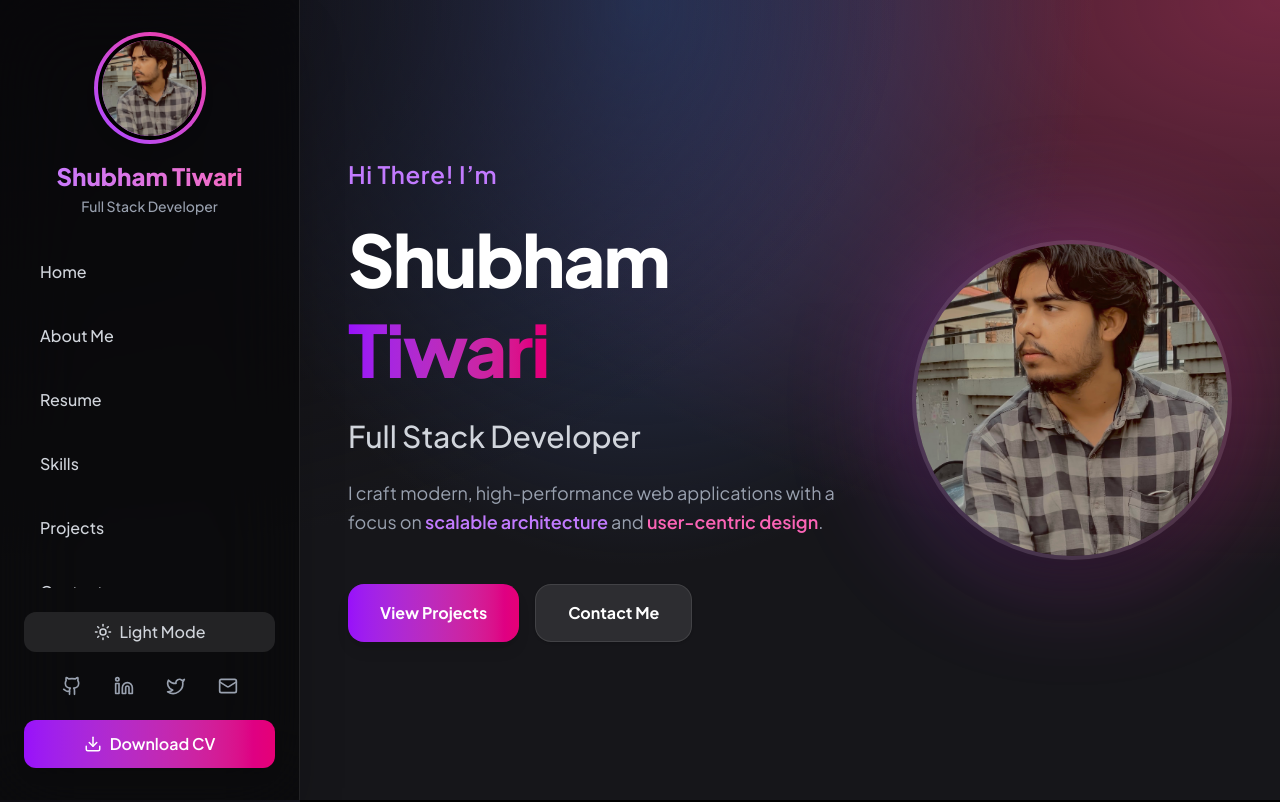
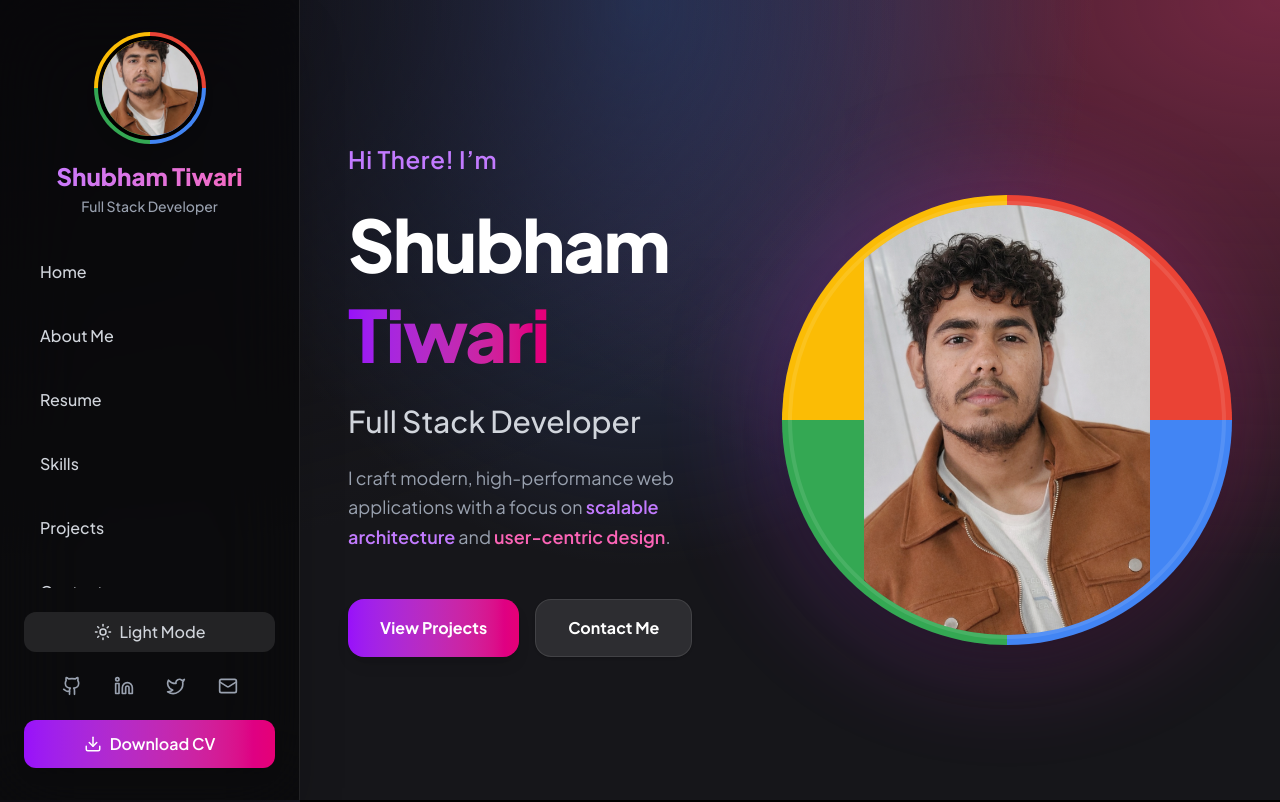
Before and after one commit to shubhhh009/my-portfolio, a React (Vite) app: page / in a window 1280 px wide. Shown: the top 802 px of the page. Built offline with nearby package versions, Linux system fonts and the light colour scheme.

Commit message:
profile photo updated

```diff
--- a/src/components/Hero.jsx
+++ b/src/components/Hero.jsx
@@ -1,4 +1,4 @@
-import profileImg from "../assets/profile.jpg";
+import profileImg from "../assets/Profile.PNG";
 import { motion, scrollInfo } from "framer-motion";
 
 function Hero() {
@@ -55,16 +55,18 @@ function Hero() {
         <motion.div
          whileHover={{ scale: 1.05 }}
          transition={{ type: "spring", stiffness: 100 }}
-         className="relative"
+         className="relative mt-20 md:mt-10"
         >
-          {/* Decorative Blob */}
-          <div className="absolute inset-0 bg-gradient-to-r from-purple-500 to-pink-500 rounded-full blur-3xl opacity-30 animate-pulse"></div>
+          {/* Decorative Blob - Keeping it but adjusting opacity or removing if clashes, let's keep for now as background glow */}
+          <div className="absolute inset-0 bg-gradient-to-r from-purple-500 to-pink-500 rounded-full blur-3xl opacity-20 animate-pulse"></div>
 
-          <img
-            src={profileImg}
-            alt="Shubham Tiwari"
-            className="relative w-64 h-64 md:w-80 md:h-80 rounded-full object-cover border-4 border-white dark:border-white/10 shadow-2xl"
-          />
+          <div className="relative w-80 h-80 md:w-[450px] md:h-[450px] rounded-full p-1.5 bg-[conic-gradient(#EA4335_0deg_90deg,#4285F4_90deg_180deg,#34A853_180deg_270deg,#FBBC05_270deg_360deg)] shadow-2xl">
+            <img
+              src={profileImg}
+              alt="Shubham Tiwari"
+              className="w-full h-full rounded-full object-contain border-4 border-white dark:border-white/10"
+            />
+          </div>
         </motion.div>
 
       </div>
--- a/src/components/Sidebar.jsx
+++ b/src/components/Sidebar.jsx
@@ -1,7 +1,7 @@
 import React, { useState, useEffect } from "react";
 import { Link } from "react-scroll";
 import { Github, Linkedin, Mail, Twitter, Download, Sun, Moon, Menu, X } from "lucide-react";
-import profileImg from "../assets/profile.jpg";
+import profileImg from "../assets/Profile.PNG";
 
 const Sidebar = () => {
     const [theme, setTheme] = useState(
@@ -44,7 +44,7 @@ const Sidebar = () => {
 
           {/* Profile Section */}
           <div className="flex flex-col items-center mb-8 text-center px-6 w-full mt-16 md:mt-0">
-            <div className="relative w-28 h-28 mb-4 rounded-full p-1 bg-gradient-to-tr from-purple-500 to-pink-500 shadow-lg">
+            <div className="relative w-28 h-28 mb-4 rounded-full p-1 bg-[conic-gradient(#EA4335_0deg_90deg,#4285F4_90deg_180deg,#34A853_180deg_270deg,#FBBC05_270deg_360deg)] shadow-lg">
               <img
                 src={profileImg}
                 alt="Profile"
```
Also changed, not shown: src/assets/Profile.PNG (added).
